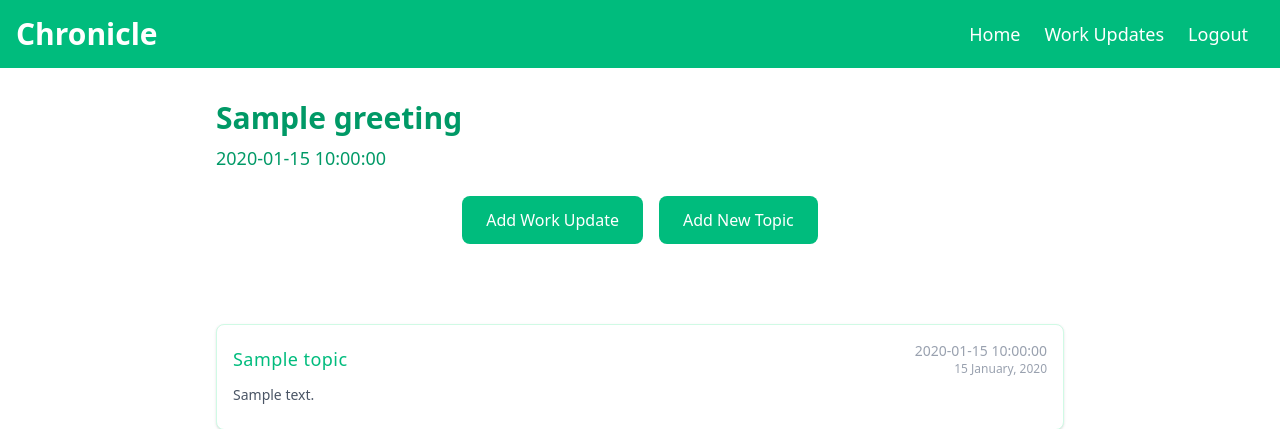
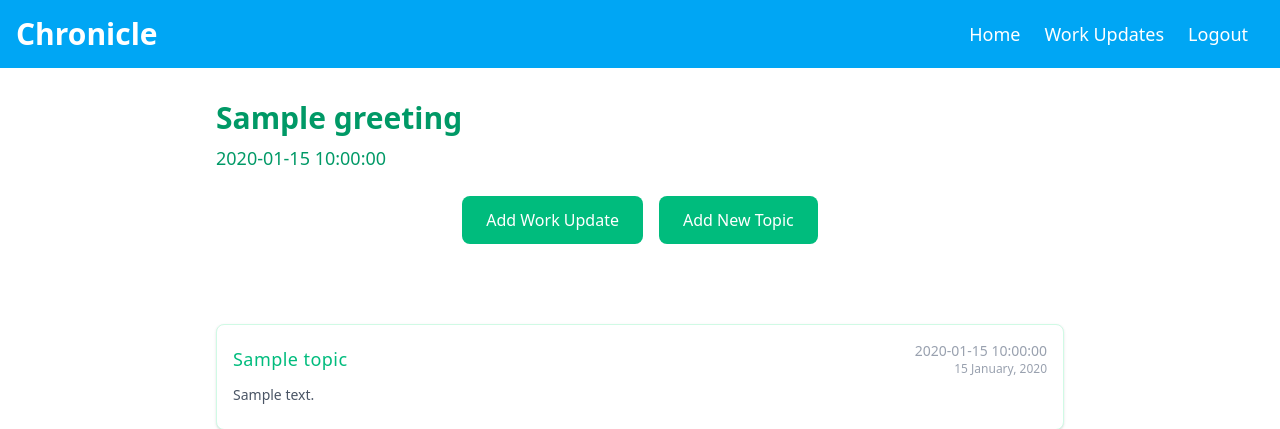
Before and after one commit to Rishil96/chronicle, a Python web app: template templates/home.html in a window 1280 px wide. Shown: the top 429 px of the page. Run offline with Jinja, Linux system fonts and the light colour scheme; the template is opened without the code that fills it: most values are stand-ins (such as "Sample title", 1, 10 or a date in 2020).

Commit message:
Change : Color scheme from emeerald to sky in base.html

```diff
--- a/templates/base.html
+++ b/templates/base.html
@@ -8,12 +8,12 @@
     <script src="https://cdn.jsdelivr.net/npm/@tailwindcss/browser@4"></script>
 </head>
 <body>
-  <nav class="bg-emerald-500 text-white p-4 flex items-center justify-between">
+  <nav class="bg-sky-500 text-white p-4 flex items-center justify-between">
       <span class="font-bold text-3xl">Chronicle</span>
       <div class="flex gap-6 pr-4">
-          <a href="{{ url_for('home_page') }}" class="font-medium text-lg hover:text-emerald-100">Home</a>
-          <a href="{{ url_for('all_work_updates') }}" class="font-medium text-lg hover:text-emerald-100">Work Updates</a>
-          <a href="{{ url_for('logout') }}" class="font-medium text-lg hover:text-emerald-100">Logout</a>
+          <a href="{{ url_for('home_page') }}" class="font-medium text-lg hover:text-sky-100">Home</a>
+          <a href="{{ url_for('all_work_updates') }}" class="font-medium text-lg hover:text-sky-100">Work Updates</a>
+          <a href="{{ url_for('logout') }}" class="font-medium text-lg hover:text-sky-100">Logout</a>
       </div>
   </nav>
   <div>
```
